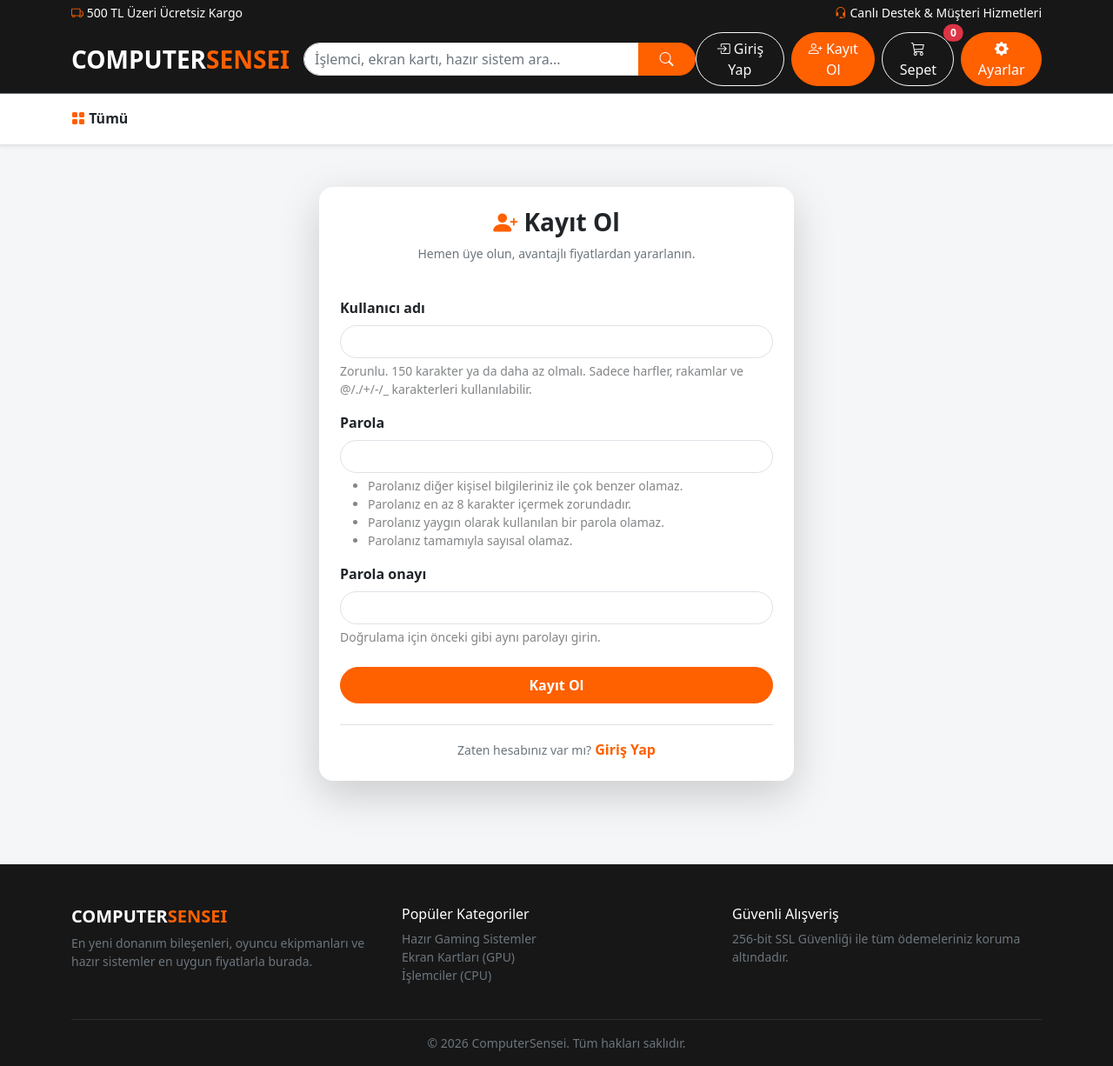
After one commit to Teowol/E-Ticaret-Sitesi, a Django app: page /kayit/ in a window 1280 px wide. The commit adds this page. Shown: the whole page at 87% size. Run offline with Django 5.2, Linux system fonts and the light colour scheme.

Commit message:
login register eklendi

```diff
--- a/shop/urls.py
+++ b/shop/urls.py
@@ -9,4 +9,8 @@ urlpatterns = [
     path('sepet/', views.cart_detail, name='cart_detail'),
     path('sepet/ekle/<int:product_id>/', views.cart_add, name='cart_add'),
     path('sepet/kaldir/<int:product_id>/', views.cart_remove, name='cart_remove'),
+
+    path('kayit/', views.register_view, name='register'),
+    path('giris/', views.login_view, name='login'),
+    path('cikis/', views.logout_view, name='logout'),
 ]
--- a/shop/views.py
+++ b/shop/views.py
@@ -1,5 +1,9 @@
 from django.shortcuts import render, get_object_or_404, redirect
 from django.http import HttpResponseRedirect
+from django.contrib.auth import login, authenticate, logout
+from django.contrib.auth.forms import UserCreationForm, AuthenticationForm
+from django.contrib import messages
+from django.utils.translation import gettext_lazy as _
 from .models import Category, Product
 
 
@@ -62,3 +66,44 @@ def cart_remove(request, product_id):
     cart.pop(str(product_id), None)
     request.session['cart'] = cart
     return redirect('cart_detail')
+
+
+def register_view(request):
+    if request.user.is_authenticated:
+        return redirect('home')
+    if request.method == 'POST':
+        form = UserCreationForm(request.POST)
+        if form.is_valid():
+            user = form.save()
+            login(request, user)
+            messages.success(request, _('Hesabınız başarıyla oluşturuldu! Hoş geldiniz.'))
+            return redirect('home')
+    else:
+        form = UserCreationForm()
+    return render(request, 'accounts/register.html', {'form': form})
+
+
+def login_view(request):
+    if request.user.is_authenticated:
+        return redirect('home')
+    if request.method == 'POST':
+        form = AuthenticationForm(request, data=request.POST)
+        if form.is_valid():
+            username = form.cleaned_data.get('username')
+            password = form.cleaned_data.get('password')
+            user = authenticate(username=username, password=password)
+            if user is not None:
+                login(request, user)
+                messages.success(request, _('Başarıyla giriş yaptınız.'))
+                next_url = request.GET.get('next', 'home')
+                return redirect(next_url)
+        messages.error(request, _('Kullanıcı adı veya şifre hatalı.'))
+    else:
+        form = AuthenticationForm()
+    return render(request, 'accounts/login.html', {'form': form})
+
+
+def logout_view(request):
+    logout(request)
+    messages.info(request, _('Çıkış yapıldı.'))
+    return redirect('home')
--- /dev/null
+++ b/templates/accounts/register.html
@@ -0,0 +1,52 @@
+{% extends 'base.html' %}
+{% load i18n %}
+
+{% block title %}{% trans "Kayıt Ol" %} | ComputerSensei{% endblock %}
+
+{% block content %}
+<div class="container my-5">
+    <div class="row justify-content-center">
+        <div class="col-md-6">
+            <div class="card shadow-lg border-0 rounded-4 p-4">
+                <div class="text-center mb-4">
+                    <h3 class="fw-bold"><i class="bi bi-person-plus-fill text-custom"></i> {% trans "Kayıt Ol" %}</h3>
+                    <p class="text-muted small">{% trans "Hemen üye olun, avantajlı fiyatlardan yararlanın." %}</p>
+                </div>
+
+                {% if form.errors %}
+                <div class="alert alert-danger py-2 small">
+                    {{ form.errors }}
+                </div>
+                {% endif %}
+
+                <form method="post">
+                    {% csrf_token %}
+                    {% for field in form %}
+                    <div class="mb-3">
+                        <label class="form-label fw-semibold">{{ field.label }}</label>
+                        <input type="{{ field.field.widget.input_type|default:'text' }}"
+                               name="{{ field.name }}"
+                               class="form-control rounded-pill px-3"
+                               required>
+                        {% if field.help_text %}
+                        <div class="form-text small opacity-75">{{ field.help_text|safe }}</div>
+                        {% endif %}
+                    </div>
+                    {% endfor %}
+
+                    <div class="d-grid mt-4">
+                        <button type="submit" class="btn btn-custom rounded-pill py-2 fw-semibold">
+                            {% trans "Kayıt Ol" %}
+                        </button>
+                    </div>
+                </form>
+
+                <div class="text-center mt-4 border-top pt-3">
+                    <span class="small text-muted">{% trans "Zaten hesabınız var mı?" %}</span>
+                    <a href="{% url 'login' %}" class="fw-semibold text-custom text-decoration-none">{% trans "Giriş Yap" %}</a>
+                </div>
+            </div>
+        </div>
+    </div>
+</div>
+{% endblock %}
--- a/templates/base.html
+++ b/templates/base.html
@@ -63,32 +63,53 @@
                 </form>
 
                 <ul class="navbar-nav ms-auto align-items-lg-center gap-2">
+                    <!-- KULLANICI GİRİŞ / PROFİL DURUMU -->
+                    {% if user.is_authenticated %}
+                        <li class="nav-item dropdown">
+                            <button class="btn btn-outline-light dropdown-toggle rounded-pill px-3" data-bs-toggle="dropdown" type="button">
+                                <i class="bi bi-person-circle text-custom"></i> {{ user.username }}
+                            </button>
+                            <ul class="dropdown-menu dropdown-menu-end shadow">
+                                {% if user.is_staff %}
+                                <li>
+                                    <a class="dropdown-item" href="/admin/" target="_blank">
+                                        <i class="bi bi-shield-lock me-2 text-warning"></i> {% trans "Yönetim Paneli" %}
+                                    </a>
+                                </li>
+                                <li><hr class="dropdown-divider"></li>
+                                {% endif %}
+                                <li>
+                                    <a class="dropdown-item text-danger" href="{% url 'logout' %}">
+                                        <i class="bi bi-box-arrow-right me-2"></i> {% trans "Çıkış Yap" %}
+                                    </a>
+                                </li>
+                            </ul>
+                        </li>
+                    {% else %}
+                        <li class="nav-item">
+                            <a class="btn btn-outline-light rounded-pill px-3" href="{% url 'login' %}">
+                                <i class="bi bi-box-arrow-in-right"></i> {% trans "Giriş Yap" %}
+                            </a>
+                        </li>
+                        <li class="nav-item">
+                            <a class="btn btn-custom rounded-pill px-3" href="{% url 'register' %}">
+                                <i class="bi bi-person-plus"></i> {% trans "Kayıt Ol" %}
+                            </a>
+                        </li>
+                    {% endif %}
+
+                    <!-- SEPET BUTONU -->
                     <li class="nav-item">
-                        <a class="nav-link text-white" href="/admin/">
-                            <i class="bi bi-shield-lock"></i>
-                            {% trans "Yönetim" %}
+                        <a class="btn btn-outline-light position-relative rounded-pill px-3" href="#">
+                            <i class="bi bi-cart3"></i> {% trans "Sepet" %}
+                            <span class="position-absolute top-0 start-100 translate-middle badge rounded-pill bg-danger">0</span>
                         </a>
                     </li>
 
+                    <!-- AYARLAR (YAN PANEL) BUTONU -->
                     <li class="nav-item">
-                        <a class="btn btn-outline-light position-relative rounded-pill px-3" href="#">
-                            <i class="bi bi-cart3"></i>
-                            {% trans "Sepet" %}
-                            <span class="position-absolute top-0 start-100 translate-middle badge rounded-pill bg-danger">
-                                0
-                            </span>
-                        </a>
-                    </li>
-
-                    <li class="nav-item">
-                        <button
-                            class="btn btn-custom rounded-pill px-3"
-                            type="button"
-                            data-bs-toggle="offcanvas"
-                            data-bs-target="#settingsOffcanvas"
-                            aria-controls="settingsOffcanvas">
-                            <i class="bi bi-gear-fill"></i>
-                            {% trans "Ayarlar" %}
+                        <button class="btn btn-custom rounded-pill px-3" type="button" data-bs-toggle="offcanvas" data-bs-target="#settingsOffcanvas">
+                            <i class="bi bi-gear-fill"></i> {% trans "Ayarlar" %}
                         </button>
                     </li>
                 </ul>
@@ -218,6 +239,18 @@
         </div>
     </div>
 
+<!-- MESAJLAR / BİLDİRİMLER -->
+    {% if messages %}
+    <div class="container mt-3">
+        {% for message in messages %}
+        <div class="alert alert-{{ message.tags|default:'info' }} alert-dismissible fade show rounded-pill px-4 shadow-sm" role="alert">
+            {{ message }}
+            <button type="button" class="btn-close" data-bs-dismiss="alert" aria-label="Close"></button>
+        </div>
+        {% endfor %}
+    </div>
+    {% endif %}
+
     <!-- ANA İÇERİK -->
     <main class="flex-grow-1">
         {% block content %}{% endblock %}
```
Also changed, not shown: templates/accounts/login.html (added, +48 -0 lines), db.sqlite3, media/products/m_asus-rog-crosshair-x870e-glacial-1.webp (added), media/products/m_g-skill-trident-z5-neo-rgb-f5-6000j3644d64gx4-tz5nr-5.jpg (added), 2 other files.
